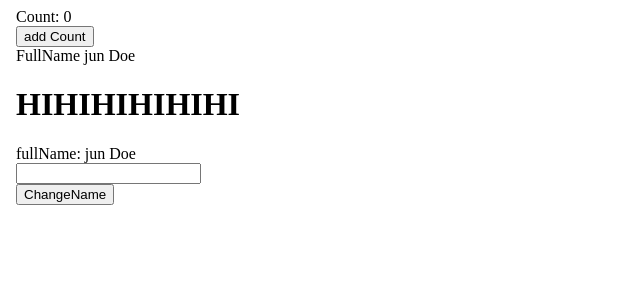
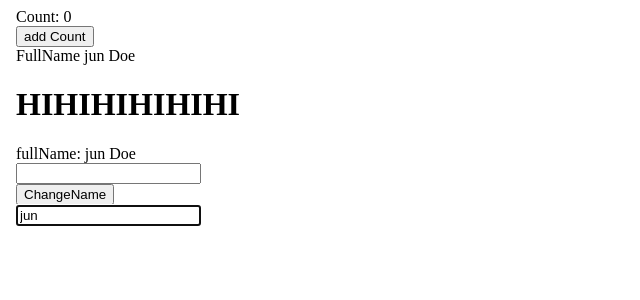
Before and after one commit to MarkJunHyeok/vue-typescript, a Vue app: page / in a window 1280 px wide. Shown: the top 300 px of the page, without its empty margins (0-640 px from the left). Built offline with nearby package versions, Linux system fonts and the light colour scheme.

Commit message:
TemplateRefs형태설정

```diff
--- a/src/App.vue
+++ b/src/App.vue
@@ -1,6 +1,7 @@
 <script setup lang="ts">
 import {computed, reactive, Ref, ref} from "vue";
 import HelloWorld from "./component/HelloWorld.vue";
+import TemplateRefs from "@/component/TemplateRefs.vue";
 
 const count: Ref<number> = ref(0);
 
@@ -34,6 +35,7 @@ changeName('jun')
     <div>FullName {{ fullName}}</div>
 
     <HelloWorld msg="HIHIHIHIHIHI" :user="user" @changeName="changeName"/>
+    <TemplateRefs/>
   </body>
 </template>
 
--- /dev/null
+++ b/src/component/TemplateRefs.vue
@@ -0,0 +1,20 @@
+<script setup lang="ts">
+
+import {onMounted, ref} from "vue";
+
+const input = ref<HTMLInputElement>()
+const name = ref<string>('jun')
+
+onMounted(() => {
+  input.value?.focus()
+  console.log(input.value?.value)
+})
+</script>
+
+<template>
+  <input ref="input" v-model="name"/>
+</template>
+
+<style scoped>
+
+</style>
```
